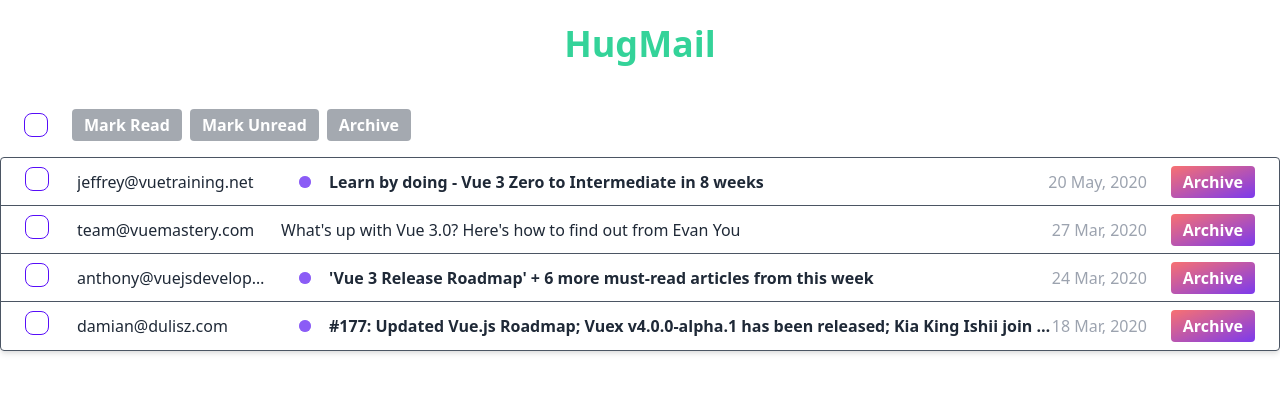
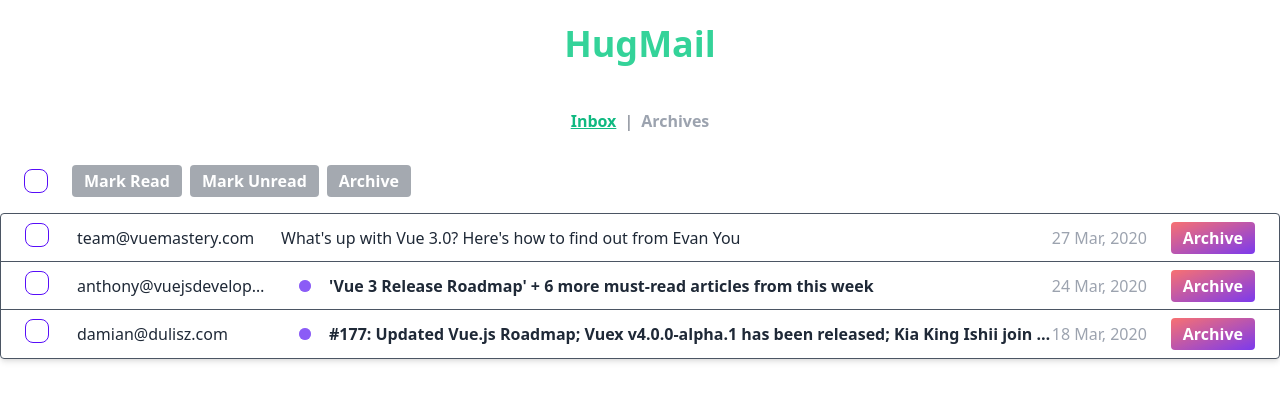
Before and after one commit to hugobytes/gmail-2.0, a Vue app: page / in a window 1280 px wide. Shown: the top 400 px of the page. Built offline with nearby package versions, Linux system fonts and the light colour scheme; data requests are answered from the project's data file.

Commit message:
Archive and Inbox views

```diff
--- a/db.json
+++ b/db.json
@@ -15,7 +15,7 @@
       "subject": "Learn by doing - Vue 3 Zero to Intermediate in 8 weeks",
       "body": "Building projects is one of the most effective ways to learn - and _the_ most effective way _remember_ what you've learned - but it can be frustrating.\n\nThis 8-week course takes the pain out of 'learning by doing'.\n\nEach week we give you\n\n* a project that will grow your skills without overwhelming you\n* links to hand-picked resources, such as Vue Mastery videos, that share the knowledge you'll need for the project (no more useless rabbit holes)\n* answers to any and all questions you have while working\n* feedback on your completed code (so you're only learning good habits)\n\nOur instructors are standing by to answer your questions.\n\nReady to learn?",
       "sentAt": "2020-05-20T18:25:43.511Z",
-      "archived": false,
+      "archived": true,
       "read": false
     },
     {
--- a/src/components/MailTable.vue
+++ b/src/components/MailTable.vue
@@ -1,4 +1,35 @@
 <template>
+  <div class="flex mt-3 mb-8 mx-auto w-full justify-center">
+    <button
+      class="
+        mr-2
+        font-extrabold
+        disabled:underline
+        disabled:text-green-500
+        text-gray-400
+        hover:text-white
+      "
+      :disabled="screen == 'inbox'"
+      @click="setScreen('inbox')"
+    >
+      Inbox
+    </button>
+    <div class="text-gray-500">|</div>
+    <button
+      class="
+        ml-2
+        font-extrabold
+        disabled:underline
+        disabled:text-green-500
+        text-gray-400
+        hover:text-white
+      "
+      :disabled="screen == 'archives'"
+      @click="setScreen('archives')"
+    >
+      Archives
+    </button>
+  </div>
   <super-action-bar :emails="emails" />
   <div class="border border-gray-600 rounded shadow-md overflow-hidden">
     <div
@@ -14,7 +45,7 @@
         last:border-b-0
         relative
       "
-      v-for="email in unarchivedEmails"
+      v-for="email in filteredEmails"
       :key="email.id"
     >
       <div class="mr-4">
@@ -88,7 +119,7 @@
 
 <script lang="ts">
 import { format } from "date-fns";
-import { defineComponent, Ref, ref } from "vue";
+import { defineComponent, reactive, Ref, ref } from "vue";
 import axios from "axios";
 import Email from "../models/email";
 import MailView from "./MailView.vue";
@@ -112,19 +143,30 @@ export default defineComponent({
         (a, b) => new Date(b.sentAt).getTime() - new Date(a.sentAt).getTime()
       );
     },
-    unarchivedEmails(): Email[] {
-      return this.sortedEmails.filter((email) => !email.archived);
+    filteredEmails(): Email[] {
+      return this.screen == "inbox"
+        ? this.sortedEmails.filter((email) => !email.archived)
+        : this.sortedEmails.filter((email) => email.archived);
     },
   },
   async setup() {
+    const screen = ref("inbox");
     const { data: emails } = await axios.get("emails");
     const openedEmail: Ref<Email | null> = ref(null);
+    const emailSelection = useEmailSelection();
+
+    const setScreen = (newScreen: string) => {
+      screen.value = newScreen;
+      emailSelection.clear();
+    };
 
     return {
       format: format as Function,
       emails: ref(emails) as Email[],
       openedEmail,
       emailSelection: useEmailSelection(),
+      setScreen,
+      screen,
     };
   },
   methods: {
@@ -152,11 +194,11 @@ export default defineComponent({
       const email = this.openedEmail;
 
       if (changeIndex && this.openedEmail) {
-        const currentIndex = this.unarchivedEmails
+        const currentIndex = this.filteredEmails
           .map((email) => email.id)
           .indexOf(this.openedEmail.id);
         const nextIndex = currentIndex + changeIndex;
-        this.openEmail(this.unarchivedEmails[nextIndex]);
+        this.openEmail(this.filteredEmails[nextIndex]);
       }
 
       if (email) {
```
